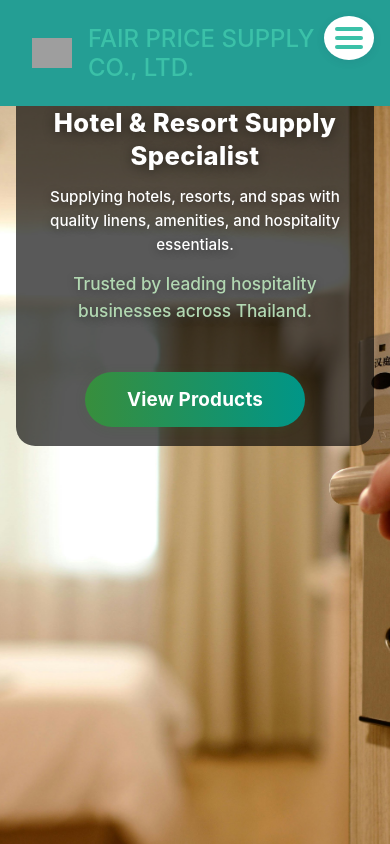
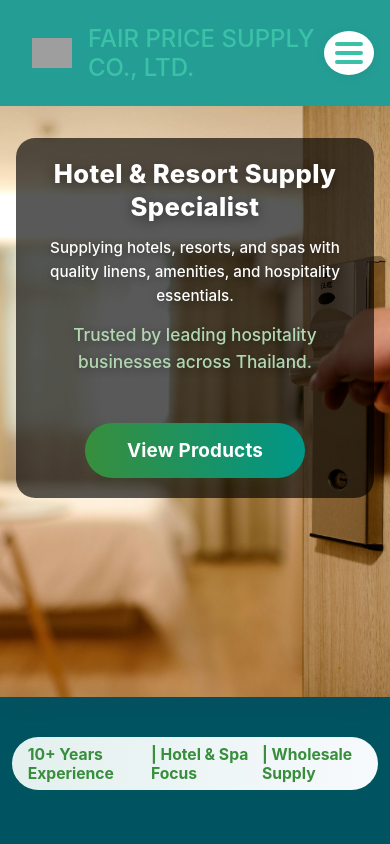
Before and after one commit to kiwabc123/company-profile, a Next.js app: page / in a window 390 px wide. Shown: the top 844 px of the page. Built offline with nearby package versions, Linux system fonts and the light colour scheme; grey boxes are pictures that could not be loaded.

Commit message:
feat: simplify hero section styles for improved layout and performance

```diff
--- a/pages/index.tsx
+++ b/pages/index.tsx
@@ -122,7 +122,7 @@ const DURATION = 5000
         <meta property="og:image" content="/images/og-image.jpg" />
       </Head>
       <div className={styles.container}>
-          <section className={styles.hero} style={{ position: 'relative', width: '100vw', minHeight: '100vh', overflow: 'hidden' }}>
+          <section className={styles.hero}>
             <Image
               src="/images/home-hero.jpg"
               alt="Hotel & Resort Supply Specialist - LCP Hero"
--- a/styles/Home.module.css
+++ b/styles/Home.module.css
@@ -76,6 +76,10 @@
   display: flex;
   align-items: flex-start;
   justify-content: flex-start;
+  position: 'relative';
+  width: '100vw';
+  min-height: '100vh';
+  overflow: 'hidden'
 }
 
 @media (max-width: 600px) {
@@ -110,7 +114,6 @@
 
 @media (max-width: 600px) {
   .heroOverlay {
-    top: auto;
     bottom: 1.2rem;
     left: 50%;
     transform: translateX(-50%);
--- a/styles/Layout.module.css
+++ b/styles/Layout.module.css
@@ -92,7 +92,6 @@
   .mobileNavToggle {
     display: block;
     position: fixed;
-    top: 1rem;
     right: 1rem;
     left: unset;
     z-index: 202;
```
